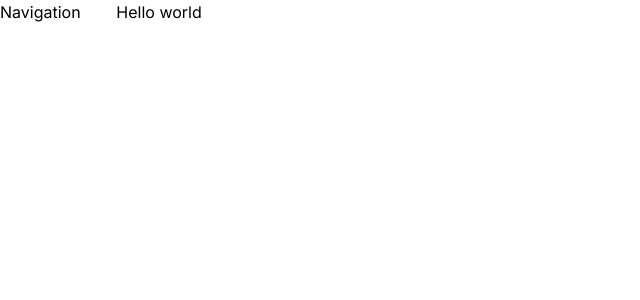
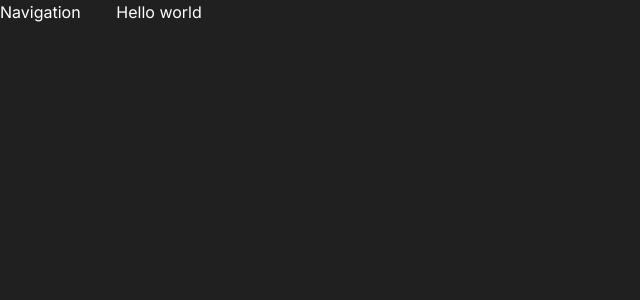
Before and after one commit to witehound/zend, a Next.js app in the folder client/: page / in a window 1280 px wide. Shown: the top 300 px of the page, without its empty margins (0-640 px from the left). Built offline with nearby package versions, Linux system fonts and the light colour scheme.

Commit message:
updated background color

```diff
--- a/client/src/app/globals.css
+++ b/client/src/app/globals.css
@@ -21,3 +21,8 @@
   margin: 0px;
   box-sizing: border-box;
 }
+
+body {
+  background-color: #202020;
+  color: white;
+}
```
